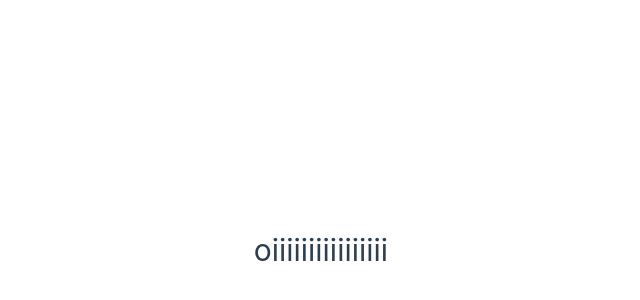
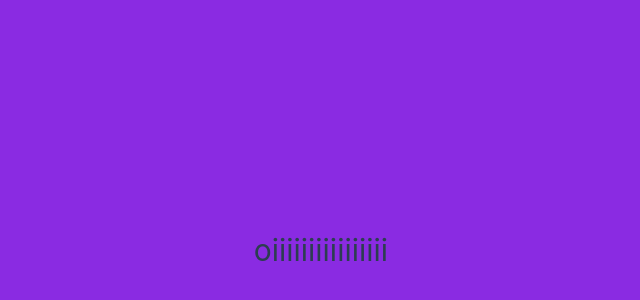
Before and after one commit to Henrique0330/Biblioteca, a Vue app: page / in a window 1280 px wide. Shown: the part 150-450 px from the top of the page, without its empty margins (252-892 px from the left). Built offline with nearby package versions, Linux system fonts and the light colour scheme.

Commit message:
começo de um sonho

```diff
--- a/src/assets/main.css
+++ b/src/assets/main.css
@@ -32,5 +32,7 @@ a,
     grid-template-columns: 1fr 1fr;
     padding: 0 2rem;
   }
-
+  body{
+    background-color: blueviolet;
+  }
 }
```
